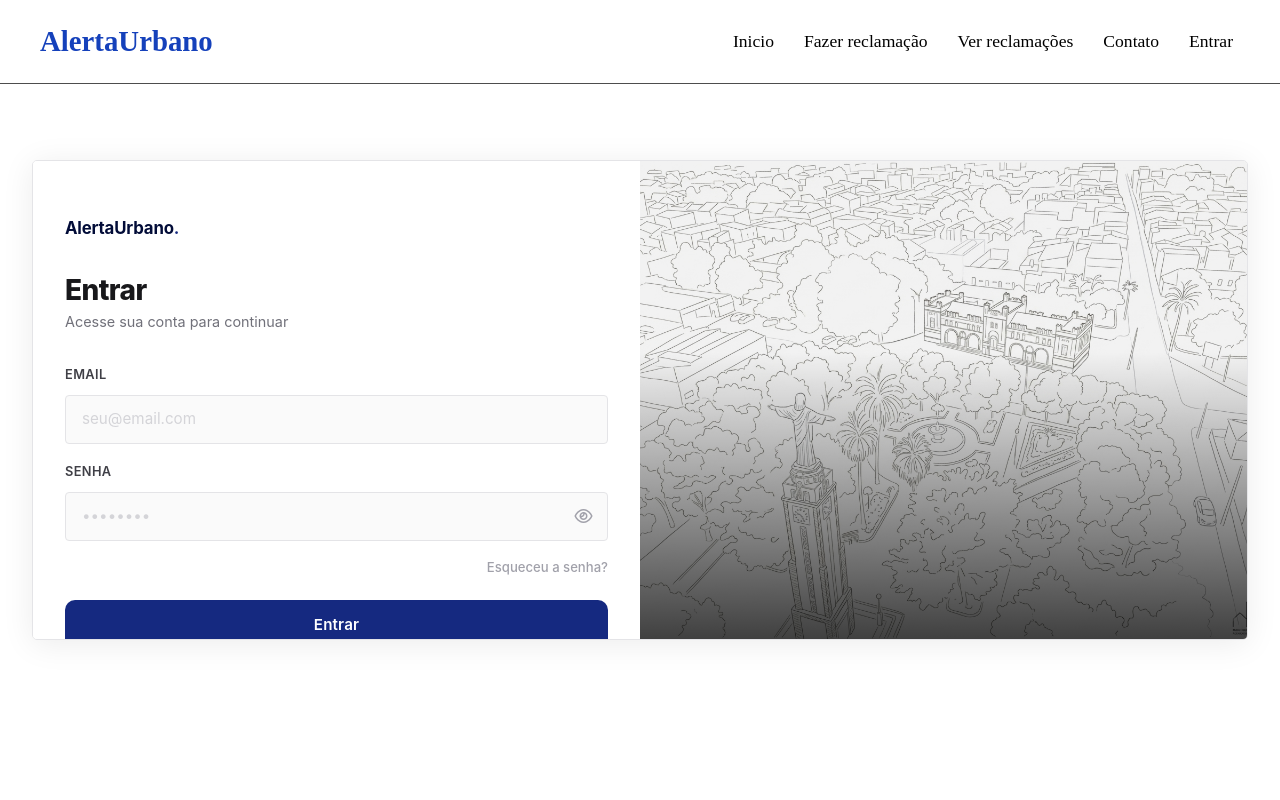
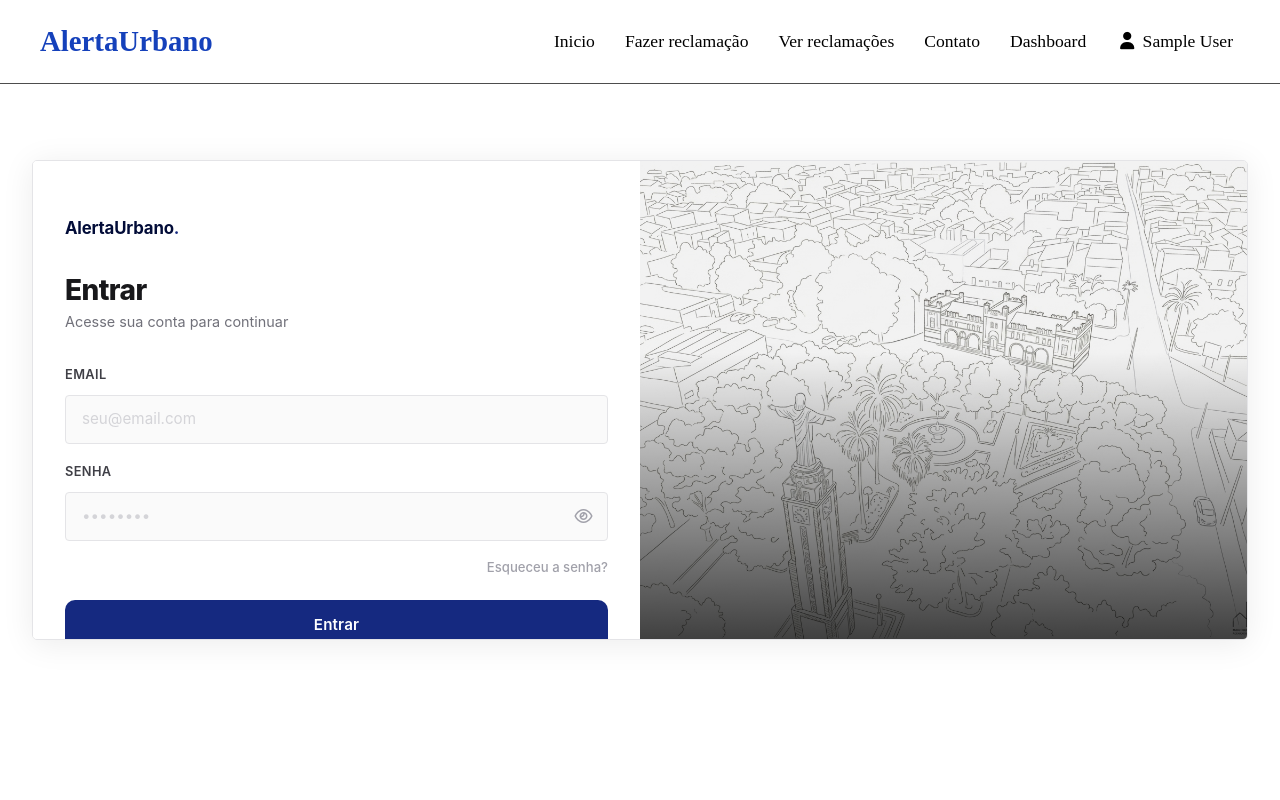
Before and after one commit to Monalisaalvess/alertaUrbano, a React (Vite) app in the folder Front-End/: page /login in a window 1280 px wide. Shown: the top 800 px of the page. Built offline with nearby package versions, Linux system fonts and the light colour scheme; no server answers; sample sign-in values are in the browser's storage.

Commit message:
vai praga

```diff
--- a/Front-End/src/contexts/AuthContext.jsx
+++ b/Front-End/src/contexts/AuthContext.jsx
@@ -3,8 +3,8 @@ import { createContext, useState, useEffect, useCallback } from 'react'
 export const AuthContext = createContext()
 
 const   STORAGE_KEYS = {
-    token:'alertaUrbano',
-    user :'alertaUrbano',
+    token:'alertaUrbano.token',
+    user :'alertaUrbano.user',
 }
 
 export const AuthProvider = ({ children }) => {
@@ -14,8 +14,8 @@ export const AuthProvider = ({ children }) => {
 
     useEffect(()=>{
         try{
-        const storedToken = localStorage.getItem('STORAGE_KEYS_token')
-        const storedUser  = localStorage.getItem('STORAGE_KEYS_user')
+        const storedToken = localStorage.getItem('STORAGE_KEYS.token')
+        const storedUser  = localStorage.getItem('STORAGE_KEYS.user')
 
         if (storedToken && storedUser) {
             setToken(storedToken)
@@ -46,6 +46,7 @@ export const AuthProvider = ({ children }) => {
     const isAuthenticated = !!token
     const isAdmin = user?.role === 'admin'
 
+
     return (
         <AuthContext.Provider value={{
             user,
```
